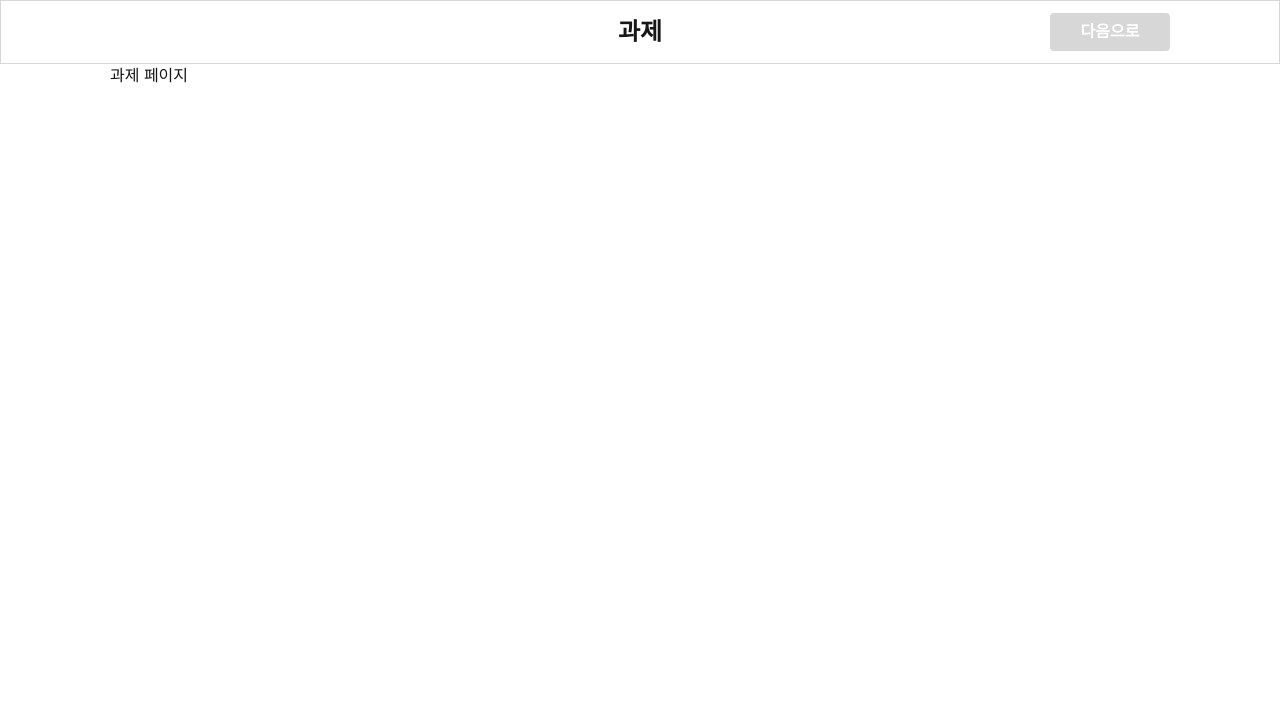
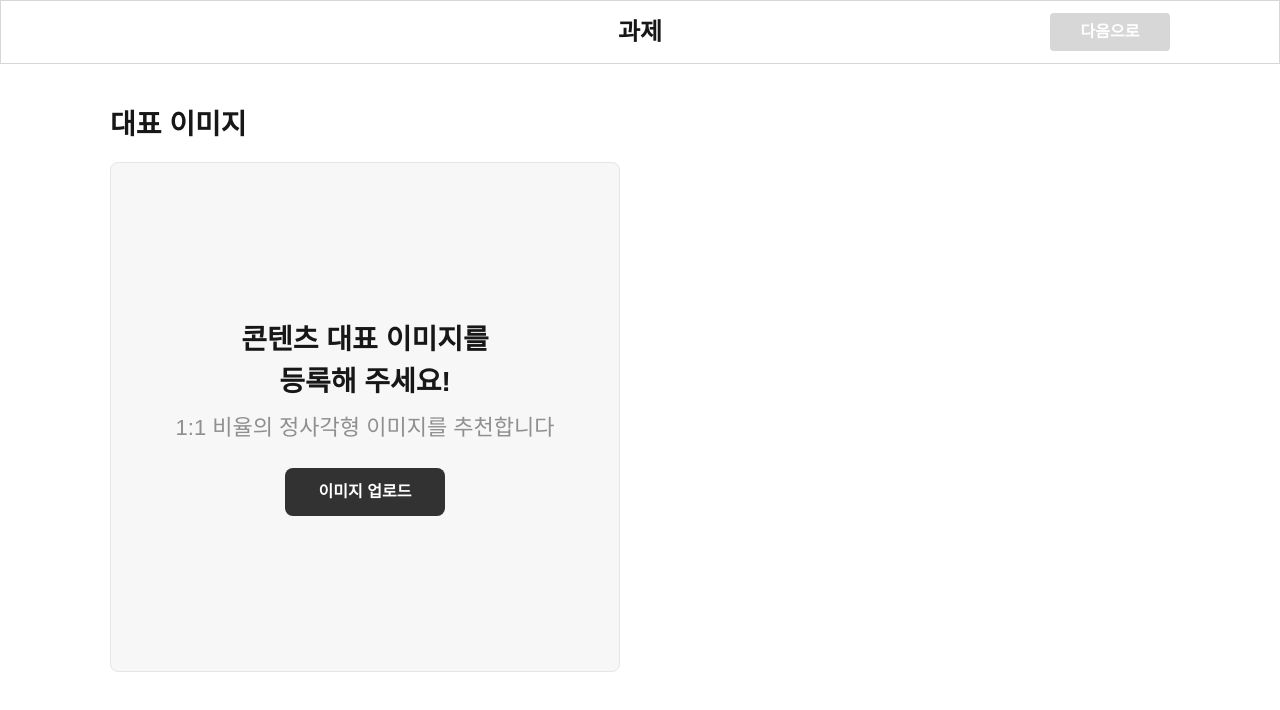
Before and after one commit to venise5224/MissionDriven_ProjectTest, a Next.js app: page / in a window 1280 px wide. Shown: the top 710 px of the page. Built offline with nearby package versions, Linux system fonts and the light colour scheme.

Commit message:
feat:메인이미지업로더UI PC버전 구현

```diff
--- a/src/app/globals.css
+++ b/src/app/globals.css
@@ -10,3 +10,8 @@ body {
   color: var(--foreground);
   font-family: Arial, Helvetica, sans-serif;
 }
+
+em {
+  font-style: normal;
+  font-weight: inherit;
+}
--- a/src/app/page.tsx
+++ b/src/app/page.tsx
@@ -1,5 +1,11 @@
+import MainImageUploader from "@/components/MainImageUploader";
+
 export default function Home() {
   return (
-    <main className="md:max-w-[1100px] mx-auto px-4 md:px-5">과제 페이지</main>
+    <main className="md:max-w-[1100px] mx-auto px-4 md:px-5">
+      <div className="mt-10">
+        <MainImageUploader />
+      </div>
+    </main>
   );
 }
--- /dev/null
+++ b/src/components/MainImageUploader.tsx
@@ -0,0 +1,21 @@
+const MainImageUploader = () => {
+  return (
+    <div className="w-[510px]">
+      <h2 className="font-bold text-[28px]">대표 이미지</h2>
+      <div className="h-[510px] mt-4 flex flex-col items-center justify-center bg-[#F7F7F8] border border-[#E5E5E5] rounded-lg">
+        <strong className="font-bold text-[28px] text-center">
+          콘텐츠 대표 이미지를
+          <br /> 등록해 주세요!
+        </strong>
+        <em className="mt-2 font-medium text-[22px] text-[#8F8F8F]">
+          1:1 비율의 정사각형 이미지를 추천합니다
+        </em>
+        <button className="mt-6 w-40 h-12 bg-[#323232] rounded-lg text-white font-semibold text-5">
+          이미지 업로드
+        </button>
+      </div>
+    </div>
+  );
+};
+
+export default MainImageUploader;
```
